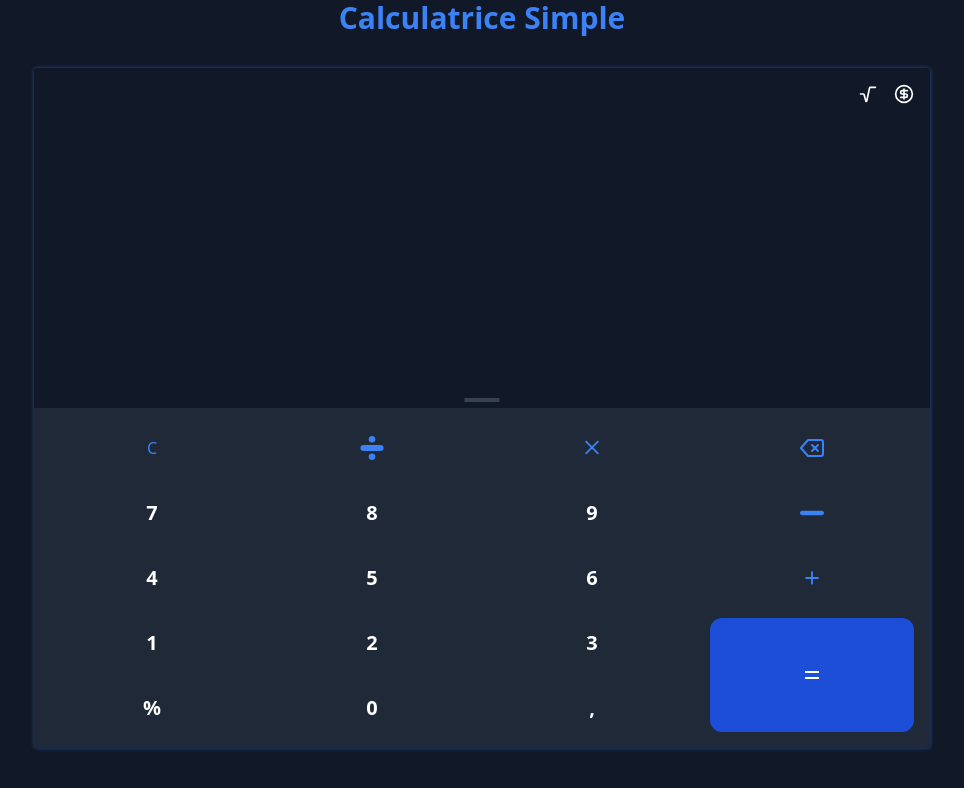
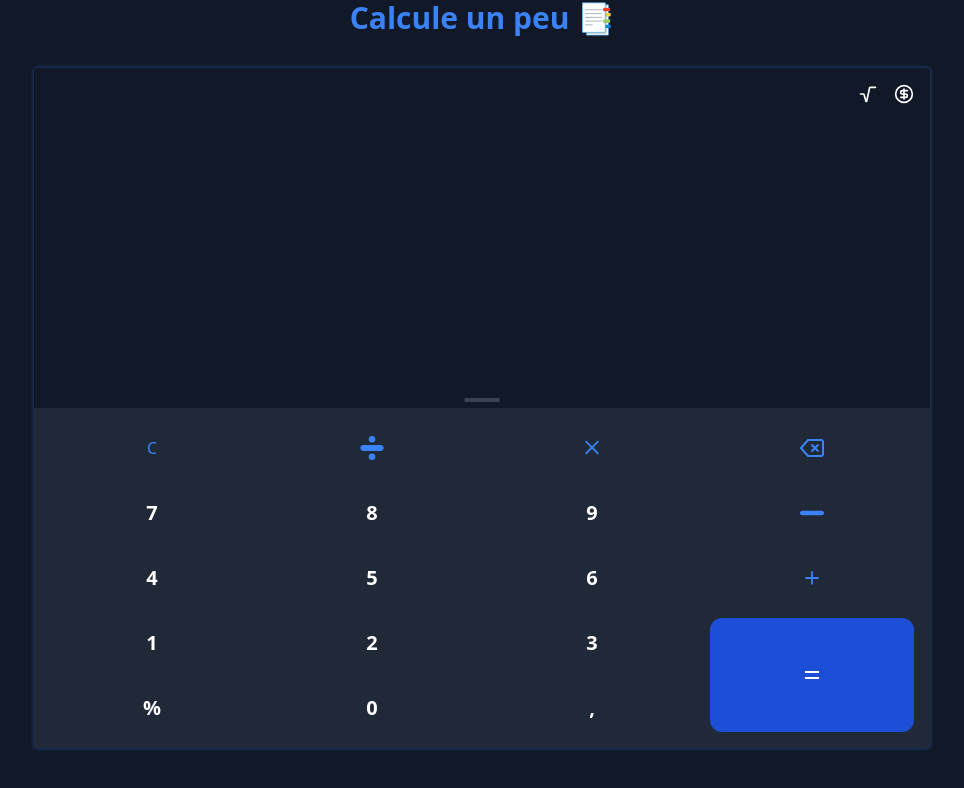
Before and after one commit to Bienvenu-kj/calculatrice_simple, a website: page index.html in a window 1280 px wide. Shown: the whole page, without its empty margins (158-1122 px from the left). Drawn offline with Linux system fonts and the light colour scheme.

Commit message:
Update index.html
l'ajout de quelques balise pour les metas description, author et changement du H1

```diff
--- a/index.html
+++ b/index.html
@@ -4,6 +4,9 @@
     <meta charset="UTF-8">
     <meta name="viewport" content="width=device-width, initial-scale=1.0">
     <title>Calculatrice</title>
+<meta name="description" content="="Bienvenue sur CALCULE UN PEU,, Essayer cette simple calculatrice qui te permet de faire des calculs primaires(addition, soustraction, division, multiplication, reste de la division...)">
+<meta name="keywords" content="calculatrice simple,calculs primaires,qualité">
+<meta name="author" content="Bienvenu Kajirifo Luc, bienvenukajirifoluc@gmail.com">
     <link rel="stylesheet" href="outpouts.css" type='text/css'>
     <style>
         @media (max-width : 480px){
@@ -43,7 +46,7 @@
 <body class="bg-gray-900">
 
     <div classs="" id="header">
-        <h1 class="text-center text-3xl font-bold text-blue-500">Calculatrice Simple</h1>
+        <h1 class="text-center text-3xl font-bold text-blue-500">Calcule un peu 📑</h1>
     </div>
     <div class="h-[85vh] my-8 w-[70%] max-w-full m-auto" id="Calculatrice">
         <div class="h-full flex flex-col" id="main">
```
